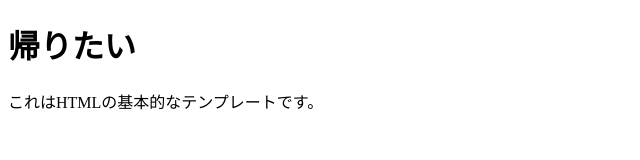
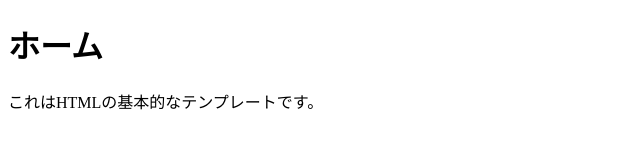
Before and after one commit to ick2422014-source/test-e2b.github.io, a plain HTML site: page index.html in a window 1280 px wide. Shown: the whole page, without its empty margins (0-640 px from the left). Drawn offline with Linux system fonts and the light colour scheme.

Commit message:
Change heading text from  to 'ホーム'

```diff
--- a/index.html
+++ b/index.html
@@ -8,7 +8,7 @@
 </head>
 <body>
 
-    <h1>帰りたい</h1></h1>
+    <h1>ホーム</h1></h1>
     <p>これはHTMLの基本的なテンプレートです。</p>
 
 </body>
```
